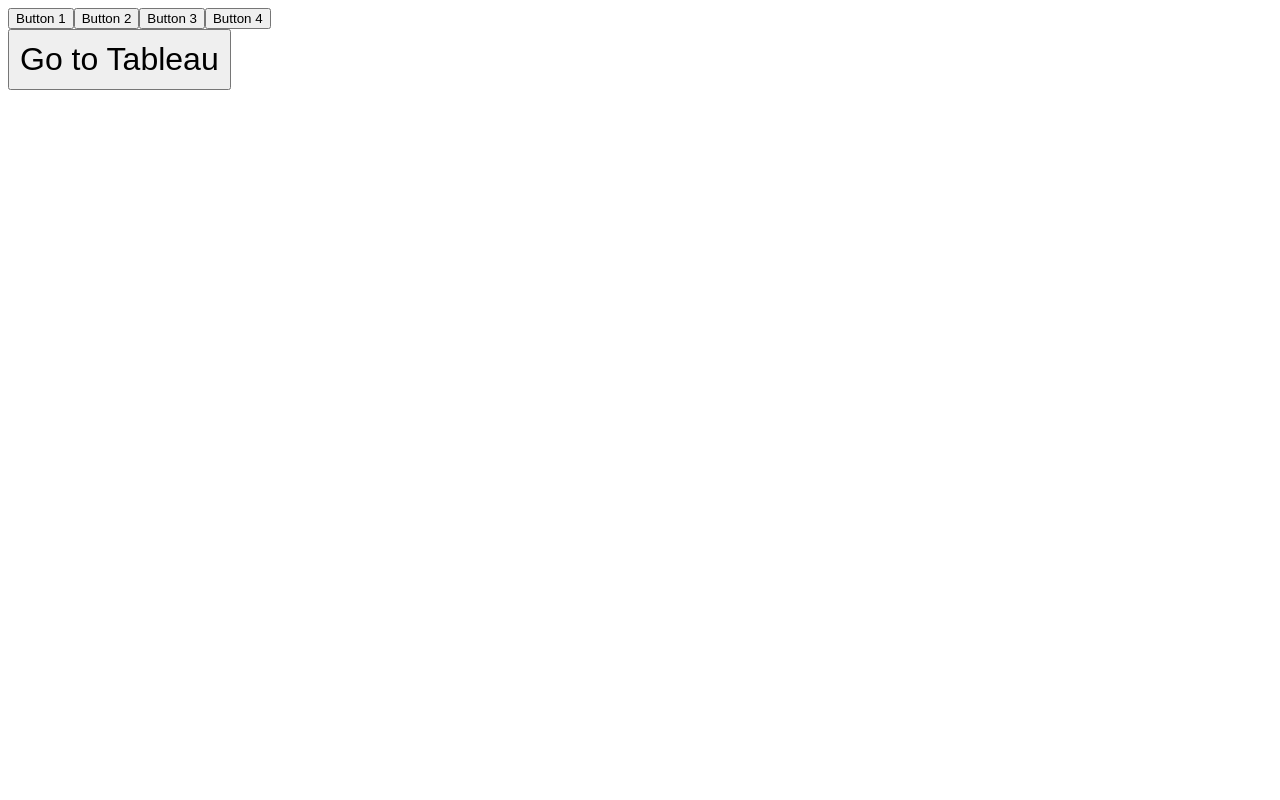
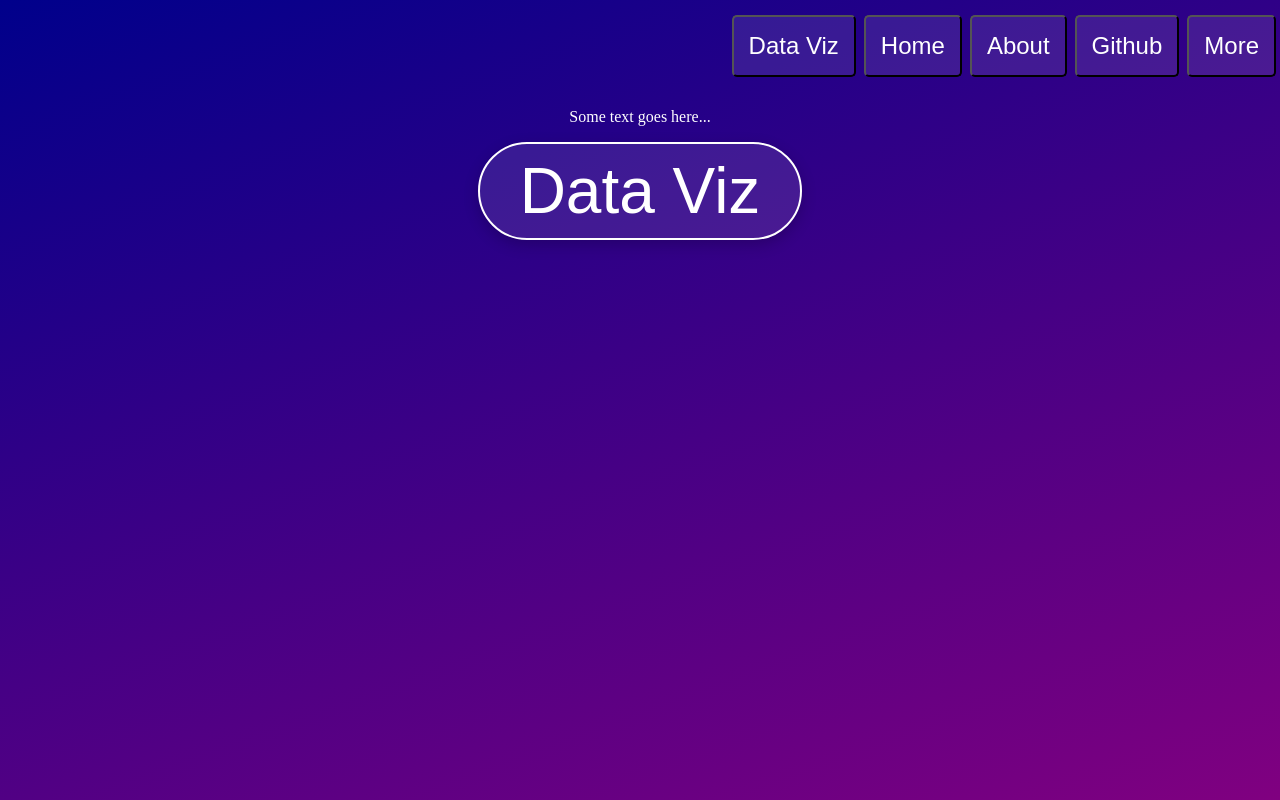
Before and after one commit to RitulSoni/Data-Viz-US-Wage-Employment-Statistics, a React (Create React App) app in the folder my-app/: page / in a window 1280 px wide. Built offline with nearby package versions, Linux system fonts and the light colour scheme.

Commit message:
Added Some CSS

```diff
--- a/my-app/package.json
+++ b/my-app/package.json
@@ -3,9 +3,15 @@
   "version": "0.1.0",
   "private": true,
   "dependencies": {
+    "@radix-ui/colors": "^0.1.8",
+    "@radix-ui/react-dropdown-menu": "^2.0.5",
+    "@radix-ui/react-icons": "^1.3.0",
+    "@radix-ui/react-navigation-menu": "^1.1.3",
+    "@radix-ui/react-popover": "1.0.6",
     "@testing-library/jest-dom": "^5.16.5",
     "@testing-library/react": "^13.4.0",
     "@testing-library/user-event": "^13.5.0",
+    "classnames": "^2.3.2",
     "react": "^18.2.0",
     "react-dom": "^18.2.0",
     "react-router-dom": "^6.13.0",
--- /dev/null
+++ b/my-app/src/Home.css
@@ -0,0 +1,64 @@
+html, body, #root, .container {
+    height: 100%;
+    margin: 0;
+    padding: 0;
+  }
+
+  .container {
+    display: flex;
+    flex-direction: column;
+    background: linear-gradient(160deg, darkblue, purple);
+  }
+
+  .navBar {
+    position: sticky;
+    top: 0;
+    display: flex;
+    justify-content: flex-end;
+    align-items: center;
+    width: 100%;
+    padding: 15px 0px;
+    background-color: transparent;
+    color: rgb(255, 255, 255);
+    z-index: 10;
+  }
+
+  .navButton {
+    background: rgba(255, 255, 255, 0.1);
+    border-radius: 5px;
+    color: white;
+    text-align: center;
+    text-decoration: none;
+    display: inline-block;
+    font-size: 24px;
+    margin: 0 4px;
+    padding: 15px;
+    cursor: pointer;
+    transition: all 0.3s ease;
+  }
+
+  .navButton:hover {
+    box-shadow: 0 0 10px white, 0 0 5px white;
+  }
+
+  .centerButton {
+    font-size: 4rem;
+    padding: 10px 40px;
+    color: white;
+    background: rgba(255, 255, 255, 0.1);
+    border: 2px solid white;
+    border-radius: 80px;
+    cursor: pointer;
+    transition: all 0.3s ease;
+    box-shadow: 0 5px 15px rgba(0,0,0,0.2);
+  }
+
+  .centerButton:hover {
+    box-shadow: 0 0 10px white, 0 0 5px white;
+    transform: scale(1.1);
+  }
+
+  .content {
+    text-align: center;
+    color: white;
+  }
--- a/my-app/src/Home.js
+++ b/my-app/src/Home.js
@@ -1,20 +1,23 @@
 import React from 'react';
 import { useNavigate } from 'react-router-dom';
+import './Home.css';
 
 function Home() {
   const navigate = useNavigate();
 
   return (
-    <div>
-      <nav>
-        <button>Button 1</button>
-        <button>Button 2</button>
-        <button>Button 3</button>
-        <button>Button 4</button>
+    <div className="container">
+      <nav className="navBar">
+        <button className="navButton" onClick={() => navigate('/Tableau')}>Data Viz</button>
+        <button className="navButton" onClick={() => navigate('/home')}>Home</button>
+        <button className="navButton" onClick={() => navigate('/about')}>About</button>
+        <button className="navButton" onClick={() => navigate('/github')}>Github</button>
+        <button className="navButton" onClick={() => navigate('/more')}>More</button>
       </nav>
-      <button style={{ fontSize: '2rem', padding: '10px' }} onClick={() => navigate('/tableau')}>
-        Go to Tableau
-      </button>
+      <div className="content">
+        <p>Some text goes here...</p>
+        <button className="centerButton" onClick={() => navigate('/Tableau')}>Data Viz</button>
+      </div>
     </div>
   );
 }
--- /dev/null
+++ b/my-app/src/styles.css
@@ -0,0 +1,326 @@
+@import '@radix-ui/colors/blackA.css';
+@import '@radix-ui/colors/indigo.css';
+@import '@radix-ui/colors/mauve.css';
+@import '@radix-ui/colors/purple.css';
+@import '@radix-ui/colors/violet.css';
+
+/* reset */
+button,
+p {
+  all: unset;
+}
+
+.NavigationMenuRoot {
+  position: relative;
+  display: flex;
+  justify-content: center;
+  width: 100vw;
+  z-index: 1;
+}
+
+.NavigationMenuList {
+  display: flex;
+  justify-content: center;
+  background-color: white;
+  padding: 4px;
+  border-radius: 6px;
+  list-style: none;
+  box-shadow: 0 2px 10px var(--blackA7);
+  margin: 0;
+}
+
+.NavigationMenuTrigger,
+.NavigationMenuLink {
+  padding: 8px 12px;
+  outline: none;
+  user-select: none;
+  font-weight: 500;
+  line-height: 1;
+  border-radius: 4px;
+  font-size: 15px;
+  color: var(--violet11);
+}
+.NavigationMenuTrigger:focus,
+.NavigationMenuLink:focus {
+  box-shadow: 0 0 0 2px var(--violet7);
+}
+.NavigationMenuTrigger:hover,
+.NavigationMenuLink:hover {
+  background-color: var(--violet3);
+}
+
+.NavigationMenuTrigger {
+  display: flex;
+  align-items: center;
+  justify-content: space-between;
+  gap: 2px;
+}
+
+.NavigationMenuLink {
+  display: block;
+  text-decoration: none;
+  font-size: 15px;
+  line-height: 1;
+}
+
+.NavigationMenuContent {
+  position: absolute;
+  top: 0;
+  left: 0;
+  width: 100%;
+  animation-duration: 250ms;
+  animation-timing-function: ease;
+}
+.NavigationMenuContent[data-motion='from-start'] {
+  animation-name: enterFromLeft;
+}
+.NavigationMenuContent[data-motion='from-end'] {
+  animation-name: enterFromRight;
+}
+.NavigationMenuContent[data-motion='to-start'] {
+  animation-name: exitToLeft;
+}
+.NavigationMenuContent[data-motion='to-end'] {
+  animation-name: exitToRight;
+}
+@media only screen and (min-width: 600px) {
+  .NavigationMenuContent {
+    width: auto;
+  }
+}
+
+.NavigationMenuIndicator {
+  display: flex;
+  align-items: flex-end;
+  justify-content: center;
+  height: 10px;
+  top: 100%;
+  overflow: hidden;
+  z-index: 1;
+  transition: width, transform 250ms ease;
+}
+.NavigationMenuIndicator[data-state='visible'] {
+  animation: fadeIn 200ms ease;
+}
+.NavigationMenuIndicator[data-state='hidden'] {
+  animation: fadeOut 200ms ease;
+}
+
+.NavigationMenuViewport {
+  position: relative;
+  transform-origin: top center;
+  margin-top: 10px;
+  width: 100%;
+  background-color: white;
+  border-radius: 6px;
+  overflow: hidden;
+  box-shadow: hsl(206 22% 7% / 35%) 0px 10px 38px -10px, hsl(206 22% 7% / 20%) 0px 10px 20px -15px;
+  height: var(--radix-navigation-menu-viewport-height);
+  transition: width, height, 300ms ease;
+}
+.NavigationMenuViewport[data-state='open'] {
+  animation: scaleIn 200ms ease;
+}
+.NavigationMenuViewport[data-state='closed'] {
+  animation: scaleOut 200ms ease;
+}
+@media only screen and (min-width: 600px) {
+  .NavigationMenuViewport {
+    width: var(--radix-navigation-menu-viewport-width);
+  }
+}
+
+.List {
+  display: grid;
+  padding: 22px;
+  margin: 0;
+  column-gap: 10px;
+  list-style: none;
+}
+@media only screen and (min-width: 600px) {
+  .List.one {
+    width: 500px;
+    grid-template-columns: 0.75fr 1fr;
+  }
+  .List.two {
+    width: 600px;
+    grid-auto-flow: column;
+    grid-template-rows: repeat(3, 1fr);
+  }
+}
+
+.ListItemLink {
+  display: block;
+  outline: none;
+  text-decoration: none;
+  user-select: none;
+  padding: 12px;
+  border-radius: 6px;
+  font-size: 15px;
+  line-height: 1;
+}
+.ListItemLink:focus {
+  box-shadow: 0 0 0 2px var(--violet7);
+}
+.ListItemLink:hover {
+  background-color: var(--mauve3);
+}
+
+.ListItemHeading {
+  font-weight: 500;
+  line-height: 1.2;
+  margin-bottom: 5px;
+  color: var(--violet12);
+}
+
+.ListItemText {
+  color: var(--mauve11);
+  line-height: 1.4;
+  font-weight: initial;
+}
+
+.Callout {
+  display: flex;
+  justify-content: flex-end;
+  flex-direction: column;
+  width: 100%;
+  height: 100%;
+  background: linear-gradient(135deg, var(--purple9) 0%, var(--indigo9) 100%);
+  border-radius: 6px;
+  padding: 25px;
+  text-decoration: none;
+  outline: none;
+  user-select: none;
+}
+.Callout:focus {
+  box-shadow: 0 0 0 2px var(--violet7);
+}
+
+.CalloutHeading {
+  color: white;
+  font-size: 18px;
+  font-weight: 500;
+  line-height: 1.2;
+  margin-top: 16px;
+  margin-bottom: 7px;
+}
+
+.CalloutText {
+  color: var(--mauve4);
+  font-size: 14px;
+  line-height: 1.3;
+}
+
+.ViewportPosition {
+  position: absolute;
+  display: flex;
+  justify-content: center;
+  width: 100%;
+  top: 100%;
+  left: 0;
+  perspective: 2000px;
+}
+
+.CaretDown {
+  position: relative;
+  color: var(--violet10);
+  top: 1px;
+  transition: transform 250ms ease;
+}
+[data-state='open'] > .CaretDown {
+  transform: rotate(-180deg);
+}
+
+.Arrow {
+  position: relative;
+  top: 70%;
+  background-color: white;
+  width: 10px;
+  height: 10px;
+  transform: rotate(45deg);
+  border-top-left-radius: 2px;
+}
+
+@keyframes enterFromRight {
+  from {
+    opacity: 0;
+    transform: translateX(200px);
+  }
+  to {
+    opacity: 1;
+    transform: translateX(0);
+  }
+}
+
+@keyframes enterFromLeft {
+  from {
+    opacity: 0;
+    transform: translateX(-200px);
+  }
+  to {
+    opacity: 1;
+    transform: translateX(0);
+  }
+}
+
+@keyframes exitToRight {
+  from {
+    opacity: 1;
+    transform: translateX(0);
+  }
+  to {
+    opacity: 0;
+    transform: translateX(200px);
+  }
+}
+
+@keyframes exitToLeft {
+  from {
+    opacity: 1;
+    transform: translateX(0);
+  }
+  to {
+    opacity: 0;
+    transform: translateX(-200px);
+  }
+}
+
+@keyframes scaleIn {
+  from {
+    opacity: 0;
+    transform: rotateX(-30deg) scale(0.9);
+  }
+  to {
+    opacity: 1;
+    transform: rotateX(0deg) scale(1);
+  }
+}
+
+@keyframes scaleOut {
+  from {
+    opacity: 1;
+    transform: rotateX(0deg) scale(1);
+  }
+  to {
+    opacity: 0;
+    transform: rotateX(-10deg) scale(0.95);
+  }
+}
+
+@keyframes fadeIn {
+  from {
+    opacity: 0;
+  }
+  to {
+    opacity: 1;
+  }
+}
+
+@keyframes fadeOut {
+  from {
+    opacity: 1;
+  }
+  to {
+    opacity: 0;
+  }
+}
```
Also changed, not shown: 1 other file (tests, documents, lock files or other folders).
